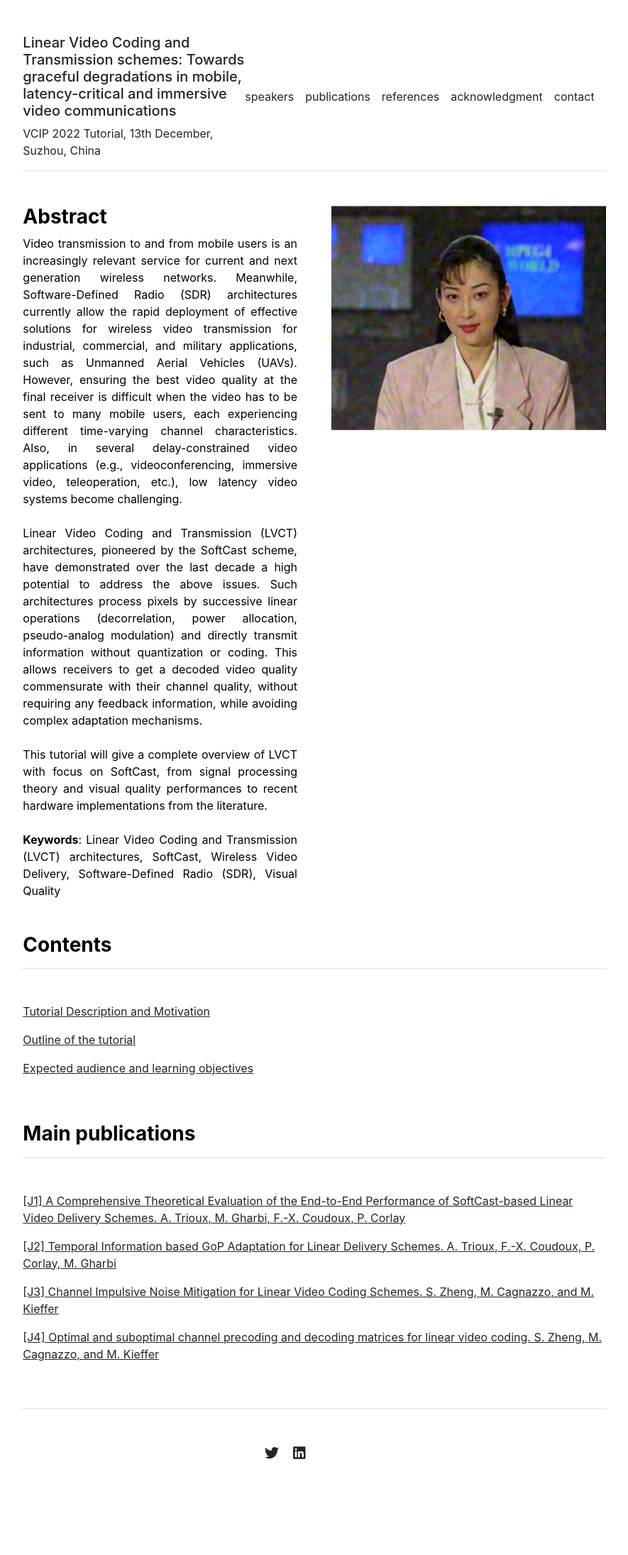
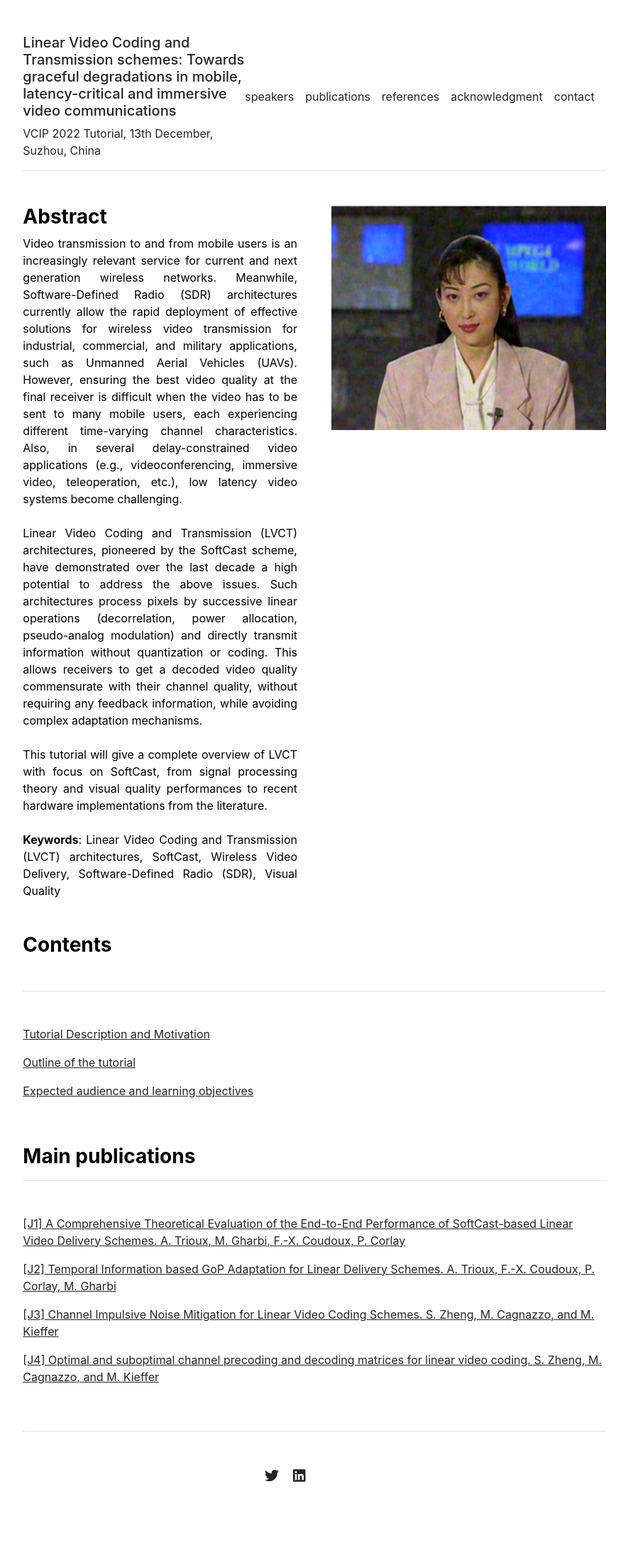
Before and after one commit to XiaYi59/LVCT, a Jekyll site: the page built from index.md, in a window 1280 px wide. Shown: the whole page at 71% size, without its empty margins (197-1082 px from the left). Built offline with Jekyll 4.4.1, drawn with Linux system fonts in a browser that asks for light colours; before the commit the page ends 2159 px from its top, so only the background shows below that.

Commit message:
Update home.html

```diff
--- a/_layouts/home.html
+++ b/_layouts/home.html
@@ -14,7 +14,7 @@ layout: default
 
 <div class="row g-5 mb-5">
   <div class="col-md-12">
-    <h3 class="fw-bold border-bottom pb-3 mb-5">Contents</h3>
+    <h3 class="fw-bold border-bottom pb-5 mb-5">Contents</h3>
     {% for post in site.posts %}
       <p><a href="{{ site.github.url }}/{{ post.url }}">{{ post.title }}</a> </p> <!-- - {{ post.date | date: "%B %-d, %Y" }}</p> -->
     {% endfor %}
```
